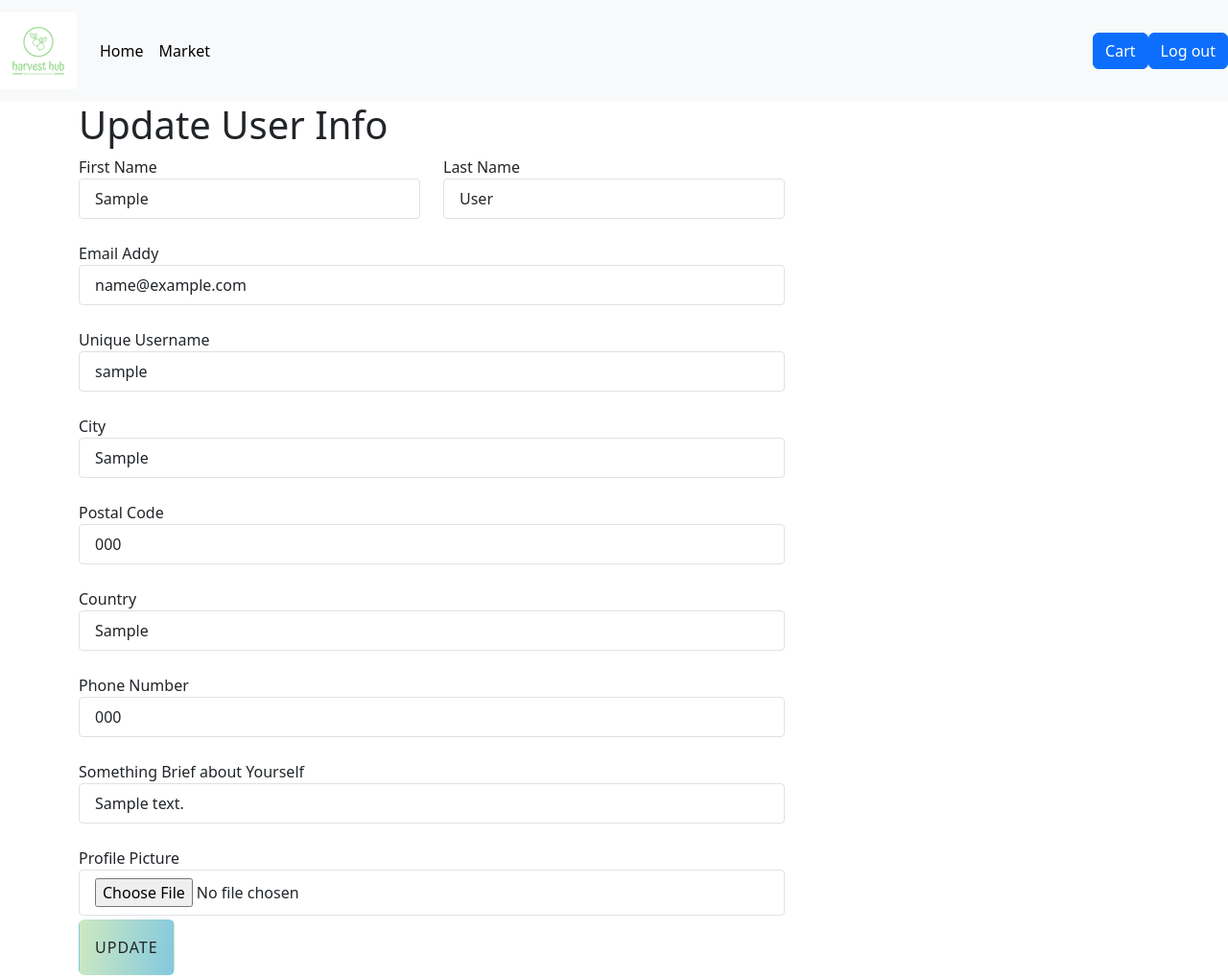
After one commit to hafdont/Harvest_Hub, a Flask app: page /update_profile in a window 1280 px wide. The commit adds this page. Shown: the whole page at 96% size. Run offline with Flask 3, Linux system fonts and the light colour scheme; the visitor is signed in with stand-in values (Sample User, id 1); tables that the repository leaves empty hold one stand-in row (values such as "Sample post"); parts of the project's set-up code (start-up, migrations or seed data) failed here and were passed over; some libraries are stand-ins or nearby versions.

Commit message:
Users functionality

```diff
--- a/routes.py
+++ b/routes.py
@@ -14,7 +14,17 @@ def user():
     if 'user_id' not in session:
         flash('You must be logged in to access the marketplace.', 'error')
         return redirect(url_for('index'))
-    return render_template('user.html')
+
+    # Fetch user details from the database
+    user_id = session['user_id']
+    user_details = User.query.get(user_id)
+
+    if not user_details:
+        flash('User not found.', 'error')
+        return redirect(url_for('index'))
+
+    # Pass user details to the template
+    return render_template('user.html', user=user_details)
 
 @app.route('/market', methods=['GET'])
 def market():
@@ -74,7 +84,7 @@ def signup():
             firstname = request.form.get('firstname')
             lastname = request.form.get('lastname')
             email = request.form.get('email')
-            username = request.form.get('username4')
+            username = request.form.get('username')
             password = request.form.get('password')
             role = request.form.get('role')
 
@@ -95,6 +105,11 @@ def signup():
             # Generate user ID
             user_count = User.query.count()
             user_id = f"hh{user_count + 1:010}"
+
+            # Ensure uniqueness of user_id
+            while User.query.filter_by(user_id=user_id).first() is not None:
+                user_count += 1
+                user_id = f"hh{user_count + 1:010}"
 
             # Hash password
             hashed_password = bcrypt.hashpw(password.encode('utf-8'), bcrypt.gensalt())
@@ -171,3 +186,62 @@ def create_product():
         return redirect(url_for('market'))
 
     return render_template('productscreate.html')
+
+
+@app.route('/update_profile', methods=['GET', 'POST'])
+def update_profile():
+    if 'user_id' not in session:
+        flash('You need to be logged in to update your profile.', 'error')
+        return redirect(url_for('login'))
+
+    # Fetch the current user using the user_id from session
+    user_id = session['user_id']
+    user = User.query.filter_by(user_id=user_id).first()
+
+    if not user:
+        flash('User not found.', 'error')
+        return redirect(url_for('login'))
+
+    if request.method == 'POST':
+        try:
+            # Debug: Log received form data
+            app.logger.debug('Received form data: %s', request.form)
+
+            # Update user details only if they are provided
+            if 'firstname' in request.form:
+                user.firstname = request.form.get('firstname')
+            if 'lastname' in request.form:
+                user.lastname = request.form.get('lastname')
+            if 'email' in request.form:
+                user.email = request.form.get('email')
+            if 'username' in request.form:
+                user.username = request.form.get('username')
+            if 'city' in request.form:
+                user.city = request.form.get('city')
+            if 'postal_code' in request.form:
+                user.postal_code = request.form.get('postal_code')
+            if 'country' in request.form:
+                user.country = request.form.get('country')
+            if 'phone_number' in request.form:
+                user.phone_number = request.form.get('phone_number')
+            if 'bio' in request.form:
+                user.bio = request.form.get('bio')
+
+            # Handle profile picture upload if provided
+            if 'profile_picture' in request.files:
+                profile_picture = request.files['profile_picture']
+                if profile_picture.filename != '':
+                    user.profile_picture = profile_picture.read()
+
+            # Debug: Log user object before committing
+            app.logger.debug('User object before committing: %s', user)
+
+            db.session.commit()
+            flash('Profile updated successfully!', 'success')
+            return redirect(url_for('user'))  # Redirect to user profile page
+        except Exception as e:
+            db.session.rollback()  # Rollback in case of error
+            app.logger.error('An error occurred while updating the profile: %s', e)
+            flash('An error occurred while updating your profile. Please try again.', 'error')
+
+    return render_template('updateProfile.html', user=user)
--- a/templates/login.html
+++ b/templates/login.html
@@ -8,7 +8,7 @@ LogIn Page
 <section class="pt-16 pb-32">
     <div class="container">
       <div class="mw-md mx-auto text-center col-lg-6 col-md-8 col-8">
-        <h3 class="mb-1 mt-3">Welcome Back</h3>
+        <h3 class="mb-1 mt-1">Welcome Back</h3>
         <h4>to</h4>
         <h3>Harvest Hub</h3>
 
--- /dev/null
+++ b/templates/updateProfile.html
@@ -0,0 +1,85 @@
+{% extends 'base.html' %}
+{% block title %}
+Update Profile
+{% endblock %}
+{% block content %}
+
+<div class="container">
+    <div class="row d-flex">
+        <h1>Update User Info</h1>
+        <div class="d-flex col-lg-8">
+            <form class="mw-md-xl justify-content-center" action="{{ url_for('update_profile') }}" method="POST" enctype="multipart/form-data">
+                <div class="row mb-6 g-4">
+                    <div class="col-12 col-md-6">
+                        <div class="form-group">
+                            <label for="firstname"> First Name</label>
+                            <input class="bg-white text-dark px-3 py-2 w-100 border rounded-1" id="firstname" name="firstname" style="border-radius: 3px;" required type="text" placeholder="First name" value="{{ user.firstname }}">
+                        </div>
+                    </div>
+                    <div class="col-12 col-md-6">
+                        <div class="form-group">
+                            <label for="lastname">Last Name</label>
+                            <input class="bg-white text-dark px-3 py-2 w-100 border rounded-1" id="lastname" name="lastname" style="border-radius: 3px;" type="text" placeholder="Last name" value="{{ user.lastname }}">
+                        </div>
+                    </div>
+                    <div class="col-12">
+                        <div class="form-group">
+                            <label for="email">Email Addy</label>
+                            <input class="bg-white text-dark px-3 py-2 w-100 border rounded-1" id="email" name="email" style="border-radius: 3px;" type="email" placeholder="Email address" value="{{ user.email }}">
+                        </div>
+                    </div>
+                    <div class="col-12">
+                        <div class="form-group">
+                            <label for="username">Unique Username</label>
+                            <input class="bg-white text-dark px-3 py-2 w-100 border rounded-1" id="username" name="username" style="border-radius: 3px;" type="text" placeholder="Unique Username" value="{{ user.username }}">
+                        </div>
+                    </div>
+                    <div class="col-12">
+                        <div class="form-group">
+                            <label for="city"> City</label>
+                            <input class="bg-white text-dark px-3 py-2 w-100 border rounded-1" id="city" name="city" style="border-radius: 3px;" type="text" placeholder="City of Operations" value="{{ user.city }}">
+                        </div>
+                    </div>
+                    <div class="col-12">
+                        <div class="form-group">
+                            <label for="postal_code"> Postal Code</label>
+                            <input class="bg-white text-dark px-3 py-2 w-100 border rounded-1" id="postal_code" name="postal_code" style="border-radius: 3px;" type="text" placeholder="Postal Code" value="{{ user.postal_code }}">
+                        </div>
+                    </div>
+                    <div class="col-12">
+                        <div class="form-group">
+                            <label for="country">Country</label>
+                            <input class="bg-white text-dark px-3 py-2 w-100 border rounded-1" id="country" name="country" style="border-radius: 3px;" type="text" placeholder="Country" value="{{ user.country }}">
+                        </div>
+                    </div>
+                    <div class="col-12">
+                        <div class="form-group">
+                            <label for="phone_number">Phone Number</label>
+                            <input class="bg-white text-dark px-3 py-2 w-100 border rounded-1" id="phone_number" name="phone_number" style="border-radius: 3px;" type="text" placeholder="Phone number" value="{{ user.phone_number }}">
+                        </div>
+                    </div>
+                    <div class="col-12">
+                        <div class="form-group">
+                            <label for="bio">Something Brief about Yourself</label>
+                            <input class="bg-white text-dark px-3 py-2 w-100 border rounded-1" id="bio" name="bio" style="border-radius: 3px;" type="text" placeholder="Bio" value="{{ user.bio }}">
+                        </div>
+                    </div>
+                    <div class="col-12">
+                        <div class="form-group">
+                            <label for="profile_picture">Profile Picture</label>
+                            <input class="bg-white text-dark px-3 py-2 w-100 border rounded-1" id="profile_picture" name="profile_picture" style="border-radius: 3px;" type="file">
+                        </div>
+                    </div>
+                </div>
+                <div class="mt-1 mb-1">
+                    <button class="btn btn-light-light fs-20 px-3 py-3 text-uppercase" type="submit" style="letter-spacing: 1px; background: linear-gradient(98.24deg, #CEE9C1 0%, #83C8DE 100%);">Update</button>
+                </div>
+            </form>
+        </div>
+    </div>
+</div>
+
+
+
+
+{% endblock %}
```
Also changed, not shown: models.py (+10 -5 lines), templates/signup.html (+8 -3 lines), templates/user.html (+19 -17 lines).
